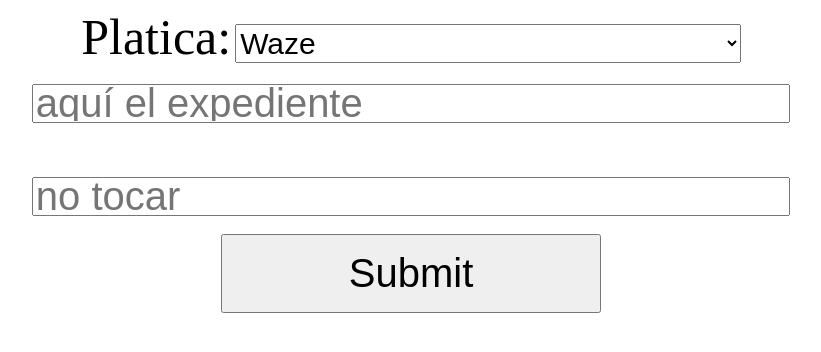
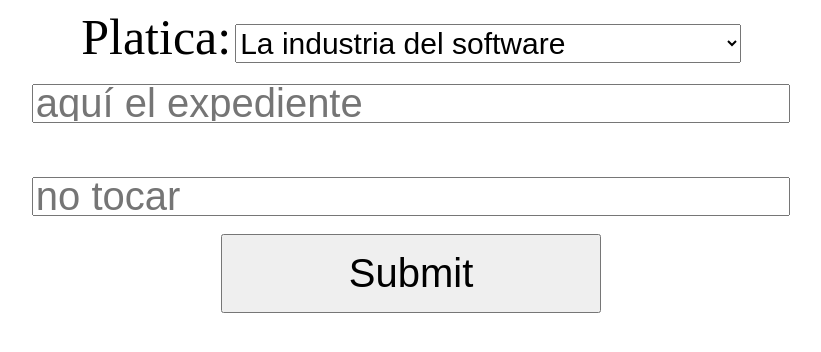
Before and after one commit to xXAntonioXx/EventoEmpresaBack, a website: page views/registro.html in a window 1280 px wide. Shown: the whole page, without its empty margins (229-1050 px from the left). Drawn offline with Linux system fonts and the light colour scheme.

Commit message:
actualizado

```diff
--- a/views/registro.html
+++ b/views/registro.html
@@ -2,11 +2,13 @@
     <form id="Registro" action="/registrarConExpediente" method="POST" onsubmit="return hora()" style="text-align: center;width:100%;height: 100%;">
         <label for="Platica" style="font-size:50px">Platica:</label>
         <select name="Platica" id="Platica" style="height: 5%;width: 40%; font-size: 30px" class="Platica">
-                <option value="Waze">Waze</option>
-                <option value="Trabajar_En_Pijamas">Trabajar_En_Pijamas</option>
-                <option value="FarmEase">FarmEase</option>
-                <option value="In_Blockchain_We_Trust">In_Blockchain_We_Trust</option>
-                <option value="TCA">TCA</option>
+                <option value="Waze">La industria del software</option>
+                <option value="Trabajar_En_Pijamas">Ciberseguridad en Sonora</option>
+                <option value="FarmEase">relax</option>
+                <option value="In_Blockchain_We_Trust">SSI Schaefer</option>
+                <option value="TCA">Caffenio</option>
+                <option value="TCA">S5-Secretaría</option>
+                <option value="TCA">CISCO</option>
         </select><br/><br/>
         <input type="tel" id="Expediente" name="Expediente" placeholder="aquí el expediente" style="width: 60%;height:5%;font-size:40px"/><br/><br/><br/><br/>
         <input type="text" id="Hora" name="Hora" placeholder="no tocar"  style="width: 60%;height:5%;font-size:40px"/><br/><br/>
```
